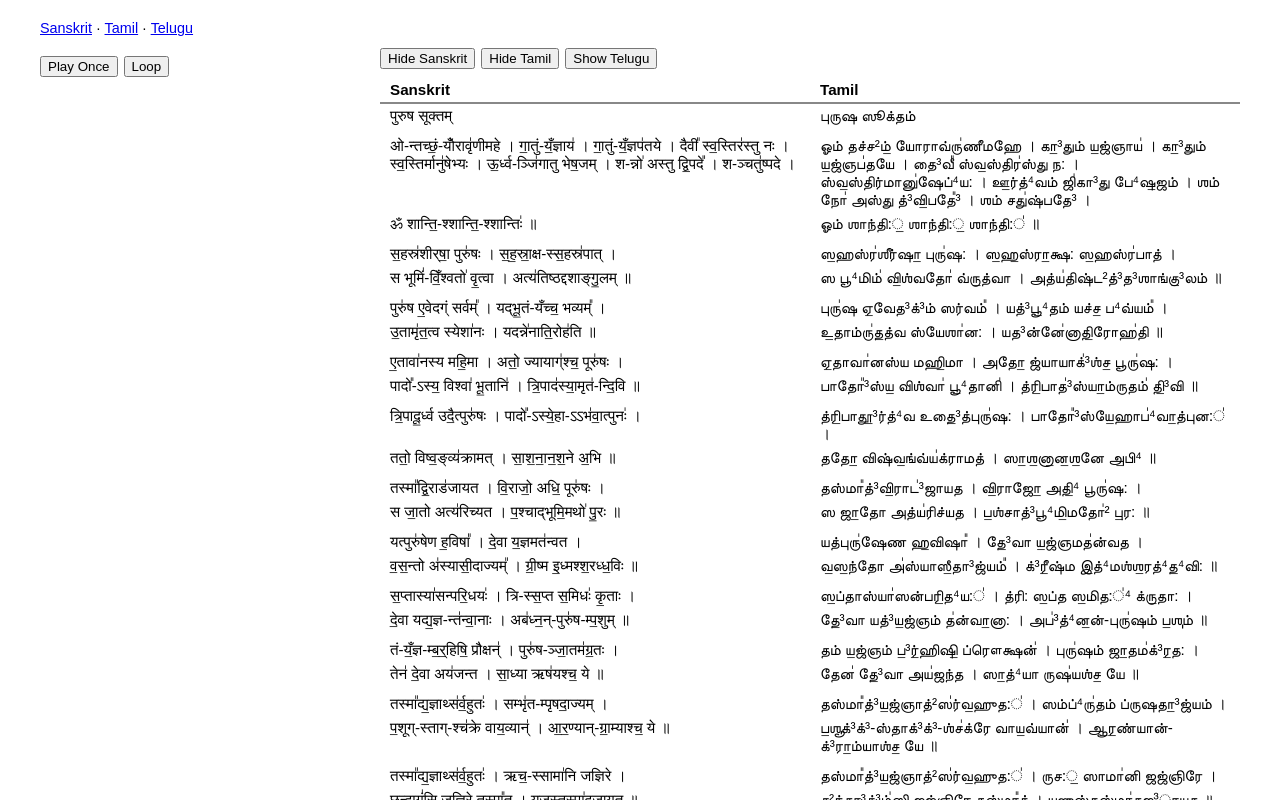
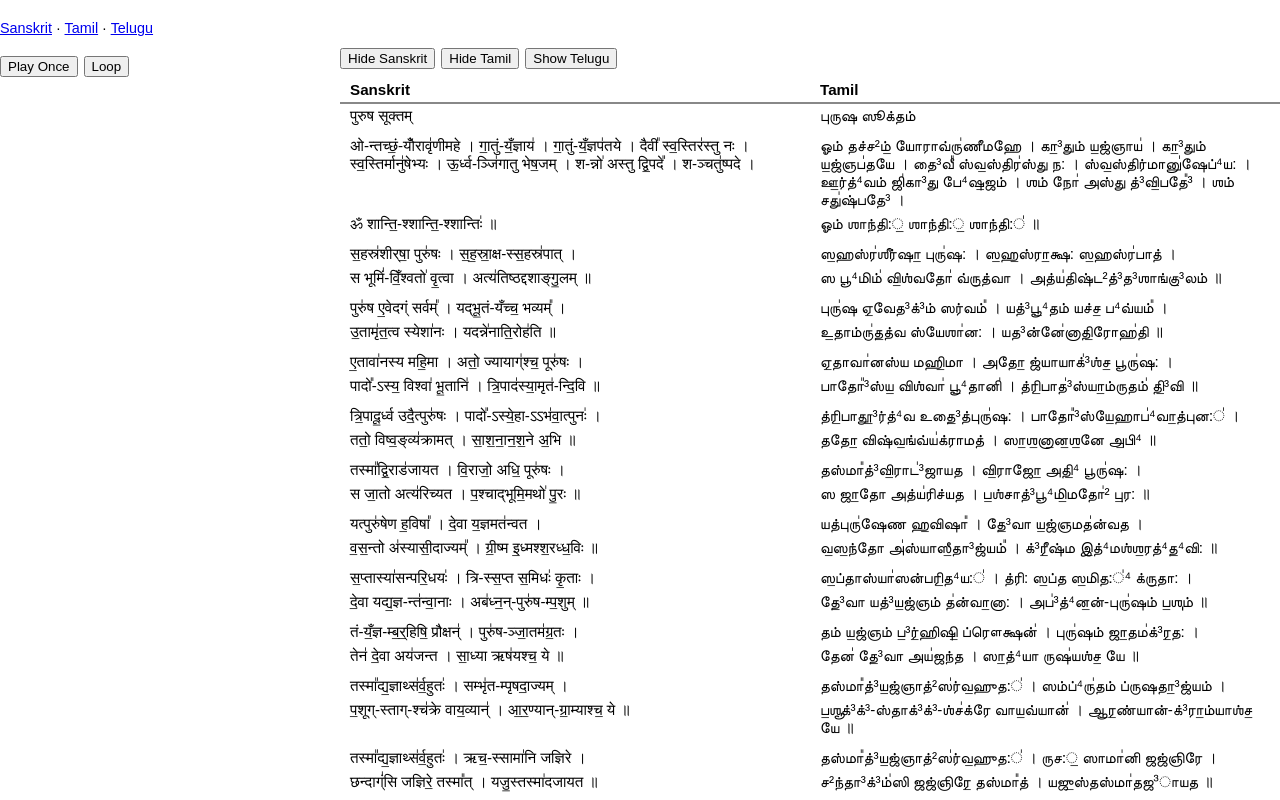
Before and after one commit to thiruvadhirai/shivapooja, a Next.js app: page /purusasuktham in a window 1280 px wide. Shown: the top 800 px of the page. Built offline with nearby package versions, Linux system fonts and the light colour scheme.

Commit message:
fixed layout spacing issue2

```diff
--- a/app/layout.tsx
+++ b/app/layout.tsx
@@ -10,8 +10,9 @@ export default function RootLayout({ children }: { children: React.ReactNode })
       <head>
         <meta charSet="utf-8" />
         <meta name="viewport" content="width=device-width, initial-scale=1" />
+        <style>{`iframe { border: none; display: block; margin: 0; }`}</style>
       </head>
-      <body style={{ fontFamily: 'sans-serif', maxWidth: 1200, margin: '0 auto', padding: '20px 16px' }}>
+      <body style={{ fontFamily: 'sans-serif', margin: 0, padding: '20px 0' }}>
         {children}
       </body>
     </html>
--- a/app/purusasuktham/PurusasukthamClient.tsx
+++ b/app/purusasuktham/PurusasukthamClient.tsx
@@ -66,7 +66,7 @@ export default function PurusasukthamClient() {
         <Link href="/purusasuktham/telugu">Telugu</Link>
       </div>
 
-      <div style={{ display: 'flex', gap: 20, alignItems: 'flex-start', flexWrap: 'wrap' }}>
+      <div style={{ display: 'flex', gap: 20, alignItems: 'flex-start', flexWrap: 'wrap', margin: 0 }}>
         <div style={{ flexShrink: 0, width: 320 }}>
           <div ref={playerDivRef}>
             <div id="yt-player" />
```
Also changed, not shown: 13 other files (tests, documents, lock files or other folders).
